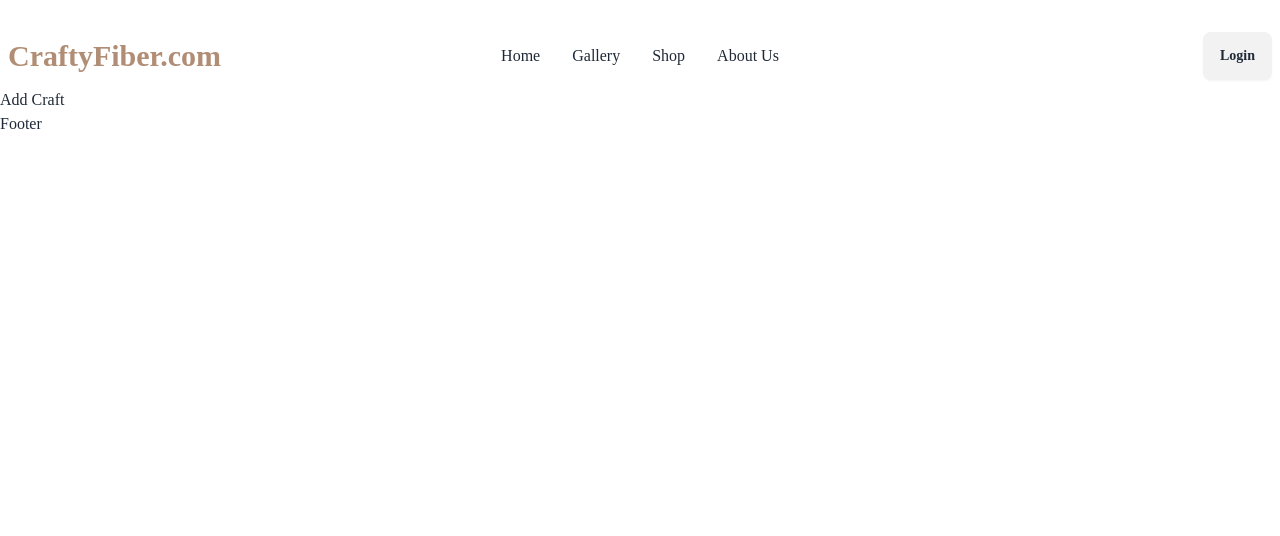
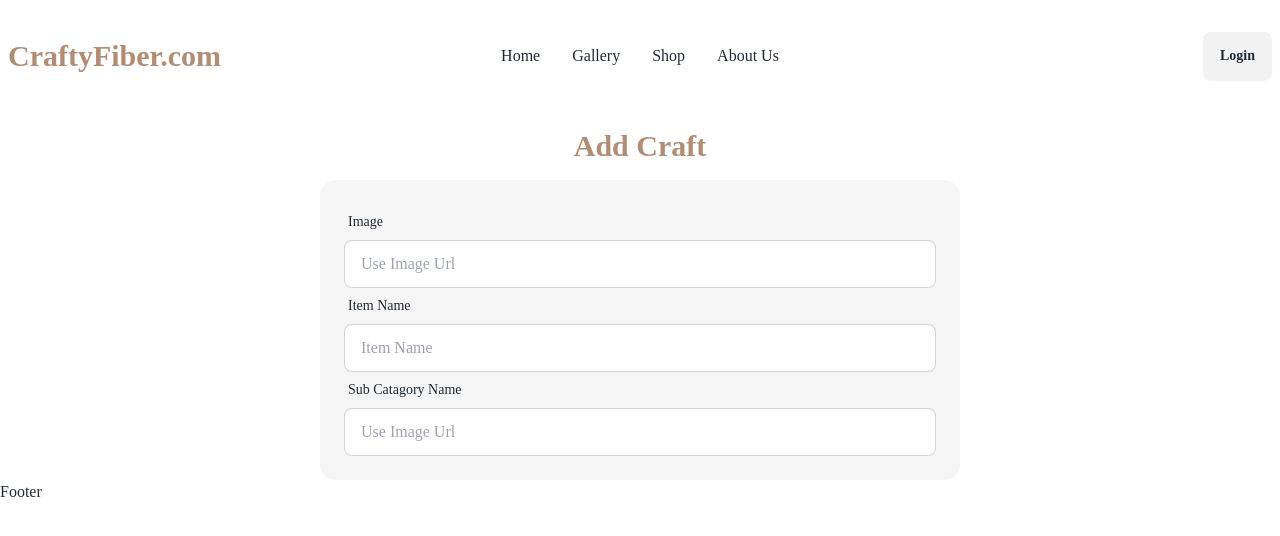
Before and after one commit to alaminkazi12/craftyfiber-client, a React (Vite) app: page /addcraft in a window 1280 px wide. Shown: the top 536 px of the page. Built offline with nearby package versions, Linux system fonts and the light colour scheme; no server answers.

Commit message:
added add item

```diff
--- a/src/pages/AddCraft/AddCraft.jsx
+++ b/src/pages/AddCraft/AddCraft.jsx
@@ -1,7 +1,49 @@
 const AddCraft = () => {
   return (
-    <div>
-      <h1>Add Craft</h1>
+    <div className="mt-10">
+      <h2 className="  lg:text-3xl font-bold text-center text-[#B08D74]">
+        Add Craft
+      </h2>
+      <div className="w-1/2 mx-auto bg-[#F5F5F5] rounded-2xl p-6 mt-4">
+        <form>
+          <div className="form-control">
+            <label className="label">
+              <span className="label-text">Image</span>
+            </label>
+            <input
+              type="text"
+              placeholder="Use Image Url"
+              name="image"
+              className="input input-bordered"
+              required
+            />
+          </div>
+          <div className="form-control">
+            <label className="label">
+              <span className="label-text">Item Name</span>
+            </label>
+            <input
+              type="text"
+              placeholder="Item Name"
+              name="image"
+              className="input input-bordered"
+              required
+            />
+          </div>
+          <div className="form-control">
+            <label className="label">
+              <span className="label-text">Sub Catagory Name</span>
+            </label>
+            <input
+              type="text"
+              placeholder="Use Image Url"
+              name="image"
+              className="input input-bordered"
+              required
+            />
+          </div>
+        </form>
+      </div>
     </div>
   );
 };
```
